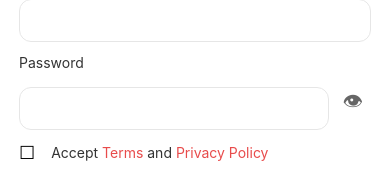
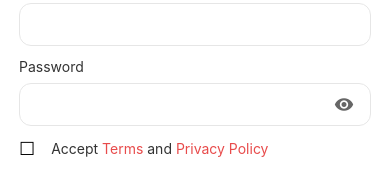
Before and after one commit to cerenimbus/Giftology_Mobile, a React Native app: screen /Feedback in a window 390 px wide. Shown: the part 421-599 px from the top of the page. Built offline with nearby package versions, Linux system fonts and the light colour scheme.

Commit message:
adjusted the eye icon 1/08/2026

```diff
--- a/src/components/Icons.js
+++ b/src/components/Icons.js
@@ -6,6 +6,7 @@
  */
 import React from 'react';
 import { Text } from 'react-native';
+import { MaterialCommunityIcons } from '@expo/vector-icons';
 
 // RHCM 10/22/25 - simple hamburger menu icon (text glyph)
 export function HamburgerIcon({ size = 20, color = '#000' }){
@@ -19,10 +20,10 @@ export function BackIcon({ size = 20, color = '#000' }){
 
 // Eye icon for showing password
 export function EyeIcon({ size = 20, color = '#000' }){
-  return <Text style={{fontSize:size,color}}>👁</Text>
+  return <MaterialCommunityIcons name="eye" size={size} color={color} />
 }
 
 // Eye-off icon for hiding password
 export function EyeOffIcon({ size = 20, color = '#000' }){
-  return <Text style={{fontSize:size,color}}>🙈</Text>
+  return <MaterialCommunityIcons name="eye-off" size={size} color={color} />
 }
--- a/src/screens/Login.js
+++ b/src/screens/Login.js
@@ -116,9 +116,9 @@ export default function Login({ navigation }) {
             />
 
             <Text style={styles.label}>Password</Text>
-            <View style={styles.inputRow}>
+            <View style={styles.inputContainer}>
               <TextInput
-                style={[styles.input, styles.inputFlex]}
+                style={styles.inputInner}
                 secureTextEntry={!showPassword}
                 value={password}
                 onChangeText={setPassword}
@@ -209,19 +209,22 @@ const styles = StyleSheet.create({
     padding: moderateScale(12),
     width: '100%',
   },
-  inputRow: {
+  inputContainer: {
+    marginTop: verticalScale(8),
+    borderWidth: 1,
+    borderColor: '#e6e6e6',
+    borderRadius: moderateScale(12),
     flexDirection: 'row',
     alignItems: 'center',
-    marginTop: verticalScale(8),
-    width: '100%',
+    paddingHorizontal: moderateScale(8),
   },
-  inputFlex: {
+  inputInner: {
     flex: 1,
-    width: 'auto',
+    paddingVertical: moderateScale(12),
+    paddingHorizontal: moderateScale(6),
   },
   eyeButton: {
     padding: moderateScale(8),
-    marginLeft: moderateScale(6),
   },
   row: {
     flexDirection: 'row',
```
